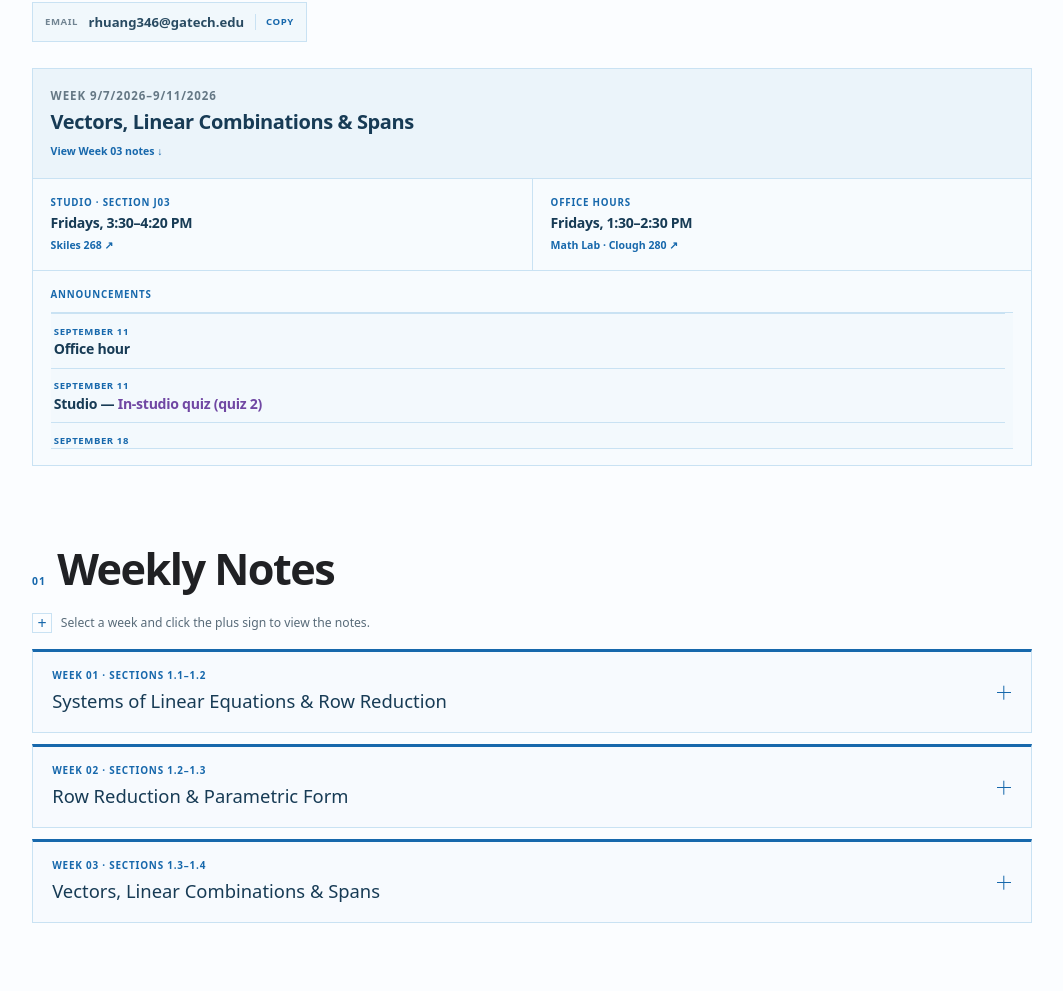
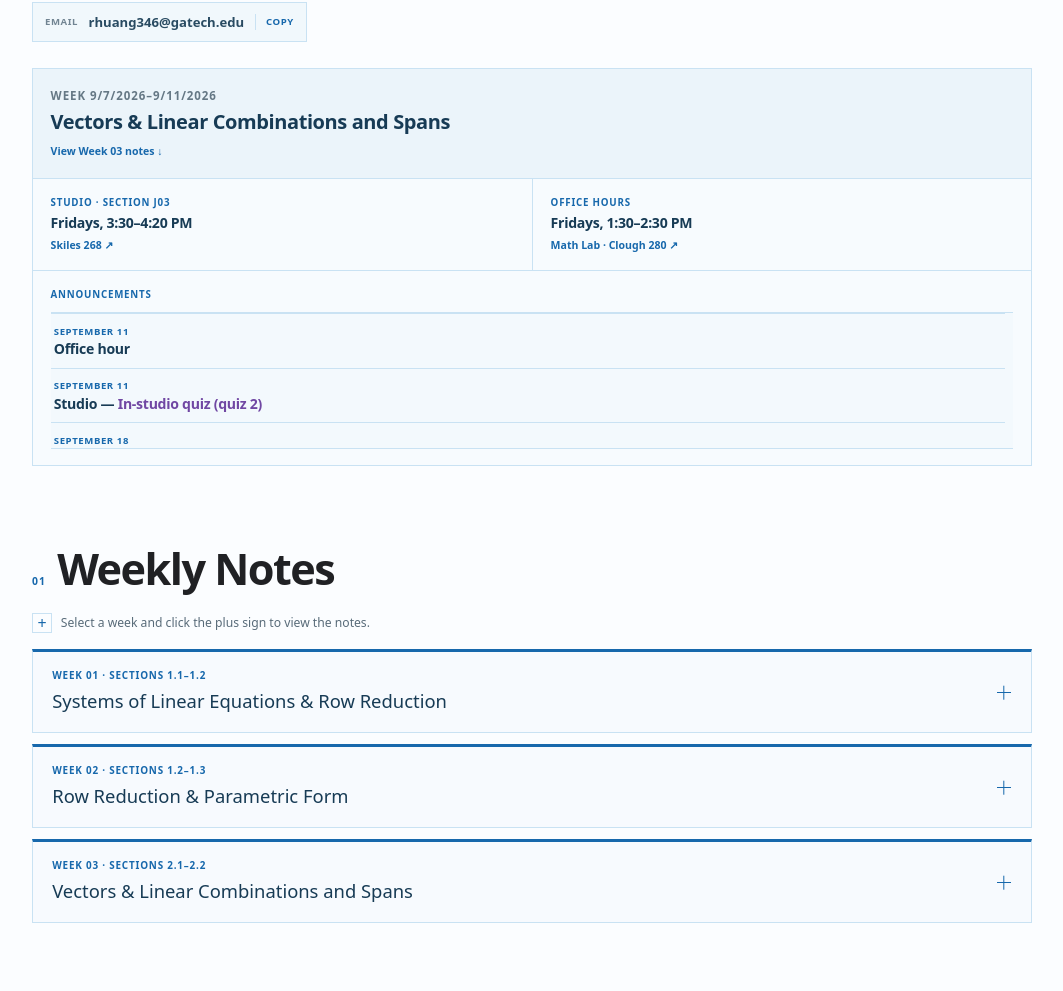
Before and after one commit to Rick3yHuang/Rick3yHuang.github.io, a Jekyll site: the page built from teaching/math-1553-current.md, in a window 1280 px wide and 1400 px high. Shown: the part 275-1266 px from the top of the window, without its empty margins (108-1171 px from the left). Built offline with Jekyll 4.4.1, drawn with Linux system fonts in a browser that asks for light colours.

Commit message:
Correct MATH 1553 week three labels

```diff
--- a/teaching/math-1553-current.md
+++ b/teaching/math-1553-current.md
@@ -18,7 +18,7 @@ permalink: /teaching/math-1553/
 <section class="current-course-dashboard" aria-label="Current MATH 1553 information">
   <article class="current-course-card current-course-card--week">
     <p class="current-course-card__label">Week 9/7/2026–9/11/2026</p>
-    <h2>Vectors, Linear Combinations &amp; Spans</h2>
+    <h2>Vectors &amp; Linear Combinations and Spans</h2>
     <a href="#weekly-notes">View Week 03 notes <span aria-hidden="true">↓</span></a>
   </article>
 
@@ -107,8 +107,8 @@ permalink: /teaching/math-1553/
 
   <details class="course-note">
     <summary>
-      <span class="course-note__week">Week 03 · Sections 1.3–1.4</span>
-      <span class="course-note__title">Vectors, Linear Combinations &amp; Spans</span>
+      <span class="course-note__week">Week 03 · Sections 2.1–2.2</span>
+      <span class="course-note__title">Vectors &amp; Linear Combinations and Spans</span>
       <span class="course-note__toggle" aria-hidden="true"></span>
     </summary>
     <div class="course-note__body">
```
